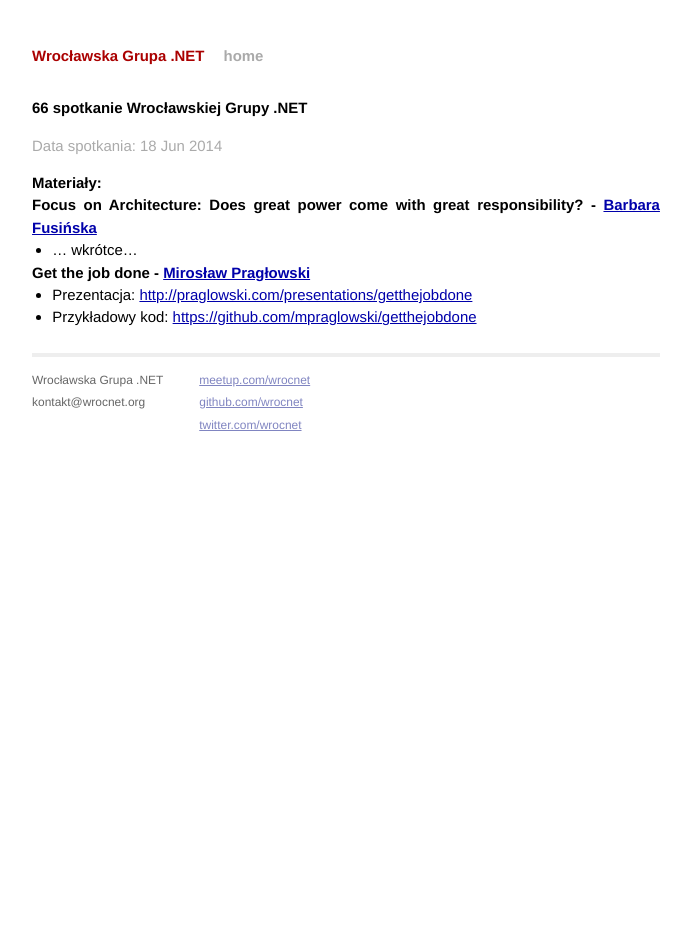
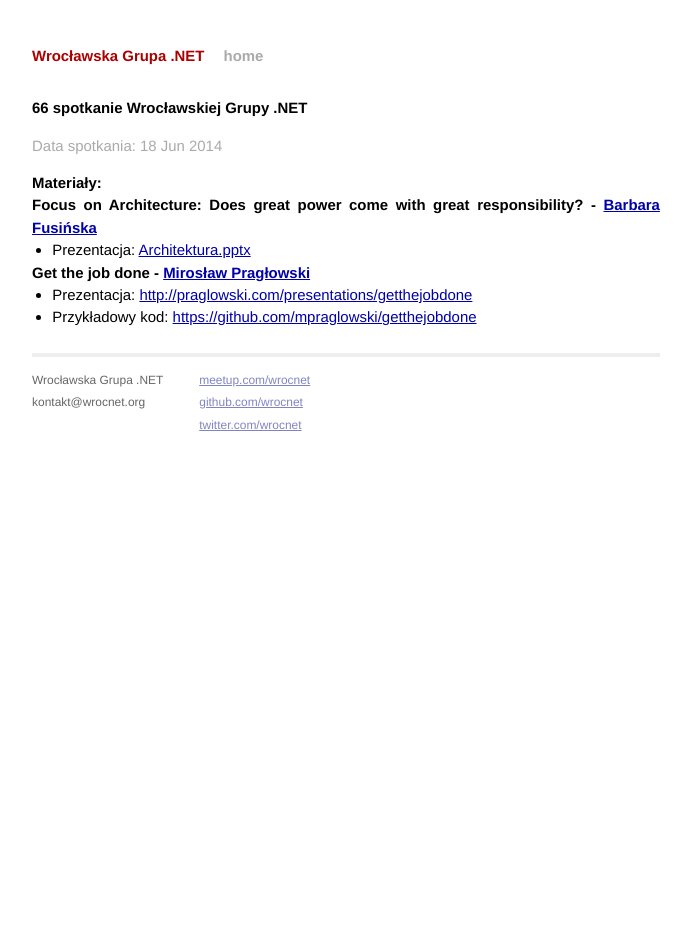
Before and after one commit to wrocnet/wrocnet.github.io, a Jekyll site: the page built from _posts/2014-06-18-66-spotkanie-wroclawskiej-grupy-net.md, in a window 1280 px wide. Shown: the whole page, without its empty margins (294-985 px from the left). Built offline with Jekyll 4.4.1, drawn with Linux system fonts in a browser that asks for light colours; Markdown is read by kramdown in place of the engine named in the settings.

Commit message:
Added presentation for 66th meeting

```diff
--- a/_posts/2014-06-18-66-spotkanie-wroclawskiej-grupy-net.md
+++ b/_posts/2014-06-18-66-spotkanie-wroclawskiej-grupy-net.md
@@ -5,7 +5,7 @@ meetupno: 66
 ---
 
 #### Focus on Architecture: Does great power come with great responsibility? - [Barbara Fusińska](http://twitter.com/basiafusinska)
-* ... wkrótce...
+* Prezentacja: [Architektura.pptx](https://raw.githubusercontent.com/wrocnet/wrocnet.github.io/master/_assets/Architektura.pptx)
 
 
 #### Get the job done - [Mirosław Pragłowski](http://twitter.com/mpraglowski)
```
Also changed, not shown: 1 other file.
